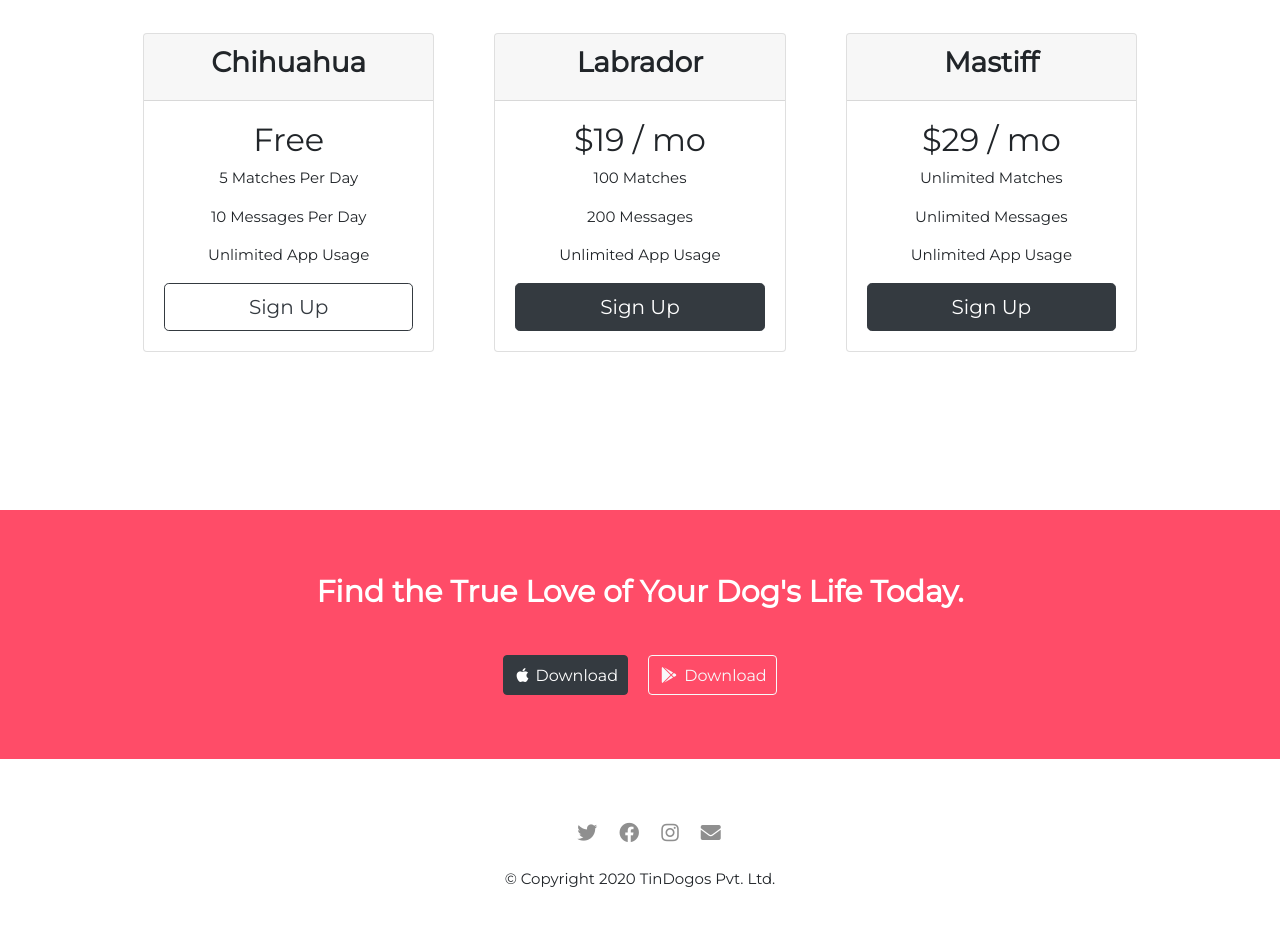
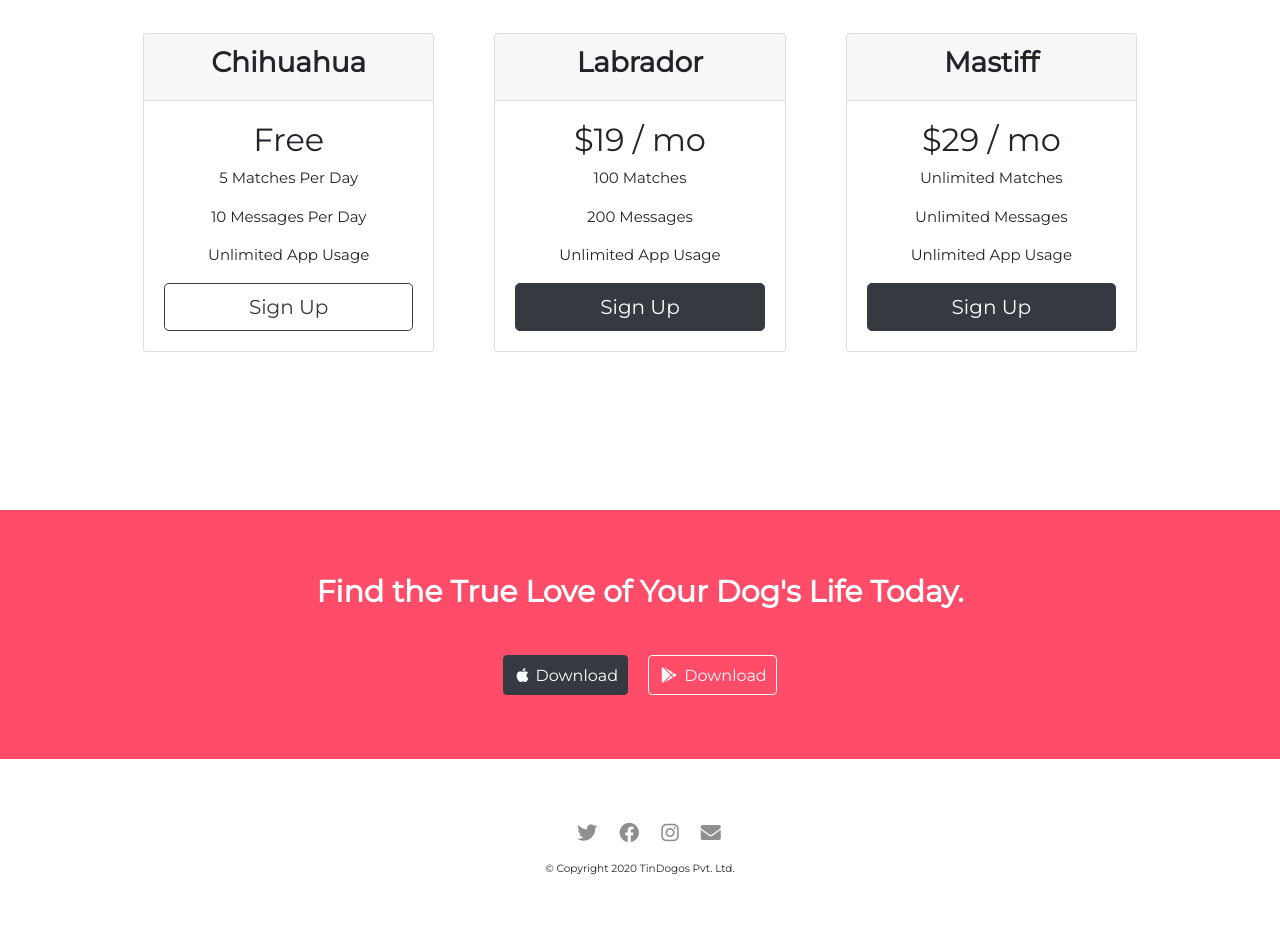
Before and after one commit to zippytyro/TIndog, a plain HTML site: page index.html in a window 1280 px wide. Shown: the part 1668-2593 px from the top of the page. Drawn offline with nearby package versions, Linux system fonts and the light colour scheme.

Commit message:
Update styles.css

```diff
--- a/css/styles.css
+++ b/css/styles.css
@@ -186,9 +186,9 @@ h3 {
   padding: 5% 7% 3%;
 }
 
-#footer>p {
+#footer>p, span {
   margin-top: 1.5em;
-  font-size: 1em;
+  font-size: 0.7em;
 }
 
 #footer-icons>a {
```
